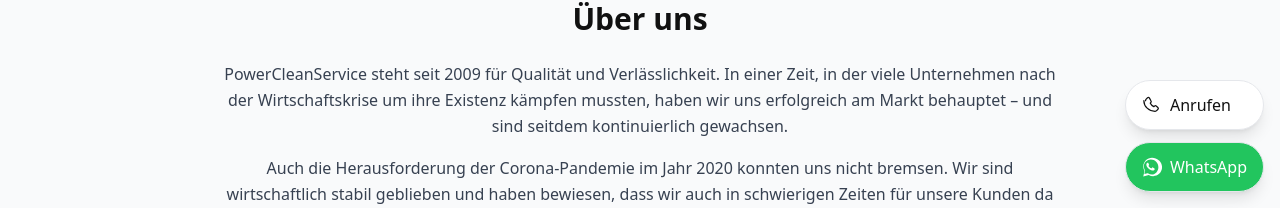
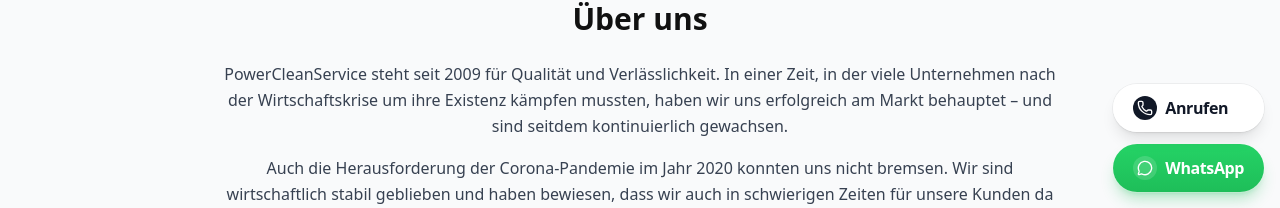
Before and after one commit to batutta2006/powercleanservice, a Next.js app in the folder frontend/: page / in a window 1280 px wide. Shown: the part 592-800 px from the top of the page. Built offline with nearby package versions, Linux system fonts and the light colour scheme.

Commit message:
feat: add FloatingActions with lucide-react icons

```diff
--- a/frontend/components/FloatingActions.tsx
+++ b/frontend/components/FloatingActions.tsx
@@ -1,45 +1,67 @@
-// frontend/components/FloatingActions.tsx
-import React from "react";
 
-const phoneE164 = "+491749254925"; // internationale Schreibweise für tel:
-const phoneHuman = "0174 9254 925";
-const whatsappLink = `https://wa.me/491749254925?text=${encodeURIComponent(
-  "Hallo PowerCleanService, ich hätte eine Anfrage."
-)}`;
+import { MessageCircle, Phone } from "lucide-react";
 
 export default function FloatingActions() {
   return (
-    <div className="fixed right-4 bottom-4 z-50 flex flex-col gap-3">
-      {/* Anrufen */}
+    <div
+      className="
+        fixed right-4 bottom-4 z-50
+        flex flex-col gap-3
+        [@supports(padding:max(0px))]:right-[max(1rem,env(safe-area-inset-right))]
+        [@supports(padding:max(0px))]:bottom-[max(1rem,env(safe-area-inset-bottom))]
+      "
+    >
+      {/* Telefon */}
       <a
-        href={`tel:${phoneE164}`}
-        aria-label={`Jetzt anrufen: ${phoneHuman}`}
-        className="rounded-full shadow-lg border bg-white hover:bg-gray-50 px-4 py-3 flex items-center gap-2"
+        href="tel:01749254925"
+        aria-label="Anrufen"
+        className="
+          group inline-flex items-center gap-2
+          rounded-full px-5 py-3
+          bg-white/95 text-gray-900
+          shadow-lg shadow-black/10 ring-1 ring-black/5
+          backdrop-blur
+          hover:bg-white transition
+          focus-visible:outline-none focus-visible:ring-2 focus-visible:ring-black/20
+        "
       >
-        {/* Telefon-Icon (SVG) */}
-        <svg xmlns="http://www.w3.org/2000/svg" className="h-5 w-5" fill="none"
-             viewBox="0 0 24 24" stroke="currentColor" strokeWidth={1.5}>
-          <path strokeLinecap="round" strokeLinejoin="round"
-            d="M2.25 6.75c0 7.004 5.996 12.75 13.391 12.75a3 3 0 002.241-.993l1.293-1.437a1.5 1.5 0 00-.137-2.106l-2.034-1.694a1.5 1.5 0 00-1.937.01l-.9.734a9.75 9.75 0 01-4.197-4.197l.734-.9a1.5 1.5 0 00.01-1.937L8.786 3.46a1.5 1.5 0 00-2.106-.137L5.243 4.616A3 3 0 004.25 6.857" />
-        </svg>
-        <span className="font-medium">Anrufen</span>
+        <span
+          className="
+            grid place-items-center size-6 rounded-full
+            bg-gray-900 text-white
+            group-hover:scale-110 transition
+          "
+        >
+          <Phone className="size-4" />
+        </span>
+        <span className="font-semibold tracking-tight">Anrufen</span>
       </a>
 
       {/* WhatsApp */}
       <a
-        href={whatsappLink}
+        href="https://wa.me/491749254925?text=Hallo%20PowerCleanService%2C%20ich%20habe%20eine%20Anfrage."
         target="_blank"
         rel="noopener noreferrer"
-        aria-label="WhatsApp Nachricht senden"
-        className="rounded-full shadow-lg border bg-green-500 text-white hover:opacity-90 px-4 py-3 flex items-center gap-2"
+        aria-label="WhatsApp Nachricht"
+        className="
+          group inline-flex items-center gap-2
+          rounded-full px-5 py-3
+          text-white
+          bg-gradient-to-b from-[#25D366] to-[#1EBE59]
+          shadow-lg shadow-[#1EBE59]/30 ring-1 ring-white/20
+          hover:brightness-[1.05] transition
+          focus-visible:outline-none focus-visible:ring-2 focus-visible:ring-white/40
+        "
       >
-        {/* WhatsApp-Icon (SVG) */}
-        <svg xmlns="http://www.w3.org/2000/svg" className="h-5 w-5"
-             viewBox="0 0 32 32" fill="currentColor">
-          <path d="M19.11 17.63c-.31-.16-1.84-.91-2.12-1.02-.29-.11-.5-.16-.72.16-.22.31-.83 1.02-1.02 1.24-.19.22-.37.25-.69.09-.31-.16-1.3-.48-2.47-1.52-.91-.81-1.52-1.81-1.69-2.12-.16-.31-.02-.48.14-.64.14-.14.31-.37.47-.56.16-.19.22-.31.34-.53.11-.22.06-.41-.03-.56-.09-.16-.72-1.73-.99-2.37-.26-.63-.53-.55-.72-.56-.19-.01-.41-.01-.63-.01-.22 0-.56.08-.86.41-.31.34-1.17 1.14-1.17 2.78 0 1.64 1.2 3.22 1.36 3.44.16.22 2.35 3.6 5.68 5.05.79.34 1.41.54 1.89.69.79.25 1.51.21 2.08.13.63-.09 1.84-.75 2.1-1.48.26-.73.26-1.36.18-1.48-.08-.12-.28-.2-.59-.36z"/>
-          <path d="M26.7 5.3C23.9 2.5 20.1 1 16.1 1 8.3 1 2 7.3 2 15.1c0 2.5.7 5 2 7.2L2 31l8.8-2.3c2.2 1.2 4.6 1.9 7.2 1.9 7.8 0 14.1-6.3 14.1-14.1 0-3.9-1.5-7.7-4.3-10.5zM16 28c-2.4 0-4.7-.7-6.7-1.9l-.5-.3-5.1 1.3 1.4-5-.3-.5C3.7 19.6 3 17.4 3 15.1 3 8.9 8 4 14.2 4c3.2 0 6.2 1.2 8.5 3.5S26.2 13 26.2 16.2C26.2 22.4 21.3 28 16 28z"/>
-        </svg>
-        <span className="font-medium">WhatsApp</span>
+        <span
+          className="
+            grid place-items-center size-6 rounded-full bg-white/15
+            group-hover:bg-white/20 transition
+          "
+        >
+          <MessageCircle className="size-4 text-white" />
+        </span>
+        <span className="font-semibold tracking-tight">WhatsApp</span>
       </a>
     </div>
   );
--- a/frontend/package.json
+++ b/frontend/package.json
@@ -7,8 +7,9 @@
     "start": "npx serve out -l $PORT"
   },
   "dependencies": {
+    "lucide-react": "^0.543.0",
     "next": "^14.2.32",
-    "react": "18.2.0",
+    "react": "^18.2.0",
     "react-dom": "18.2.0",
     "zod": "3.23.8"
   },
```
Also changed, not shown: 2 other files (tests, documents, lock files or other folders).
